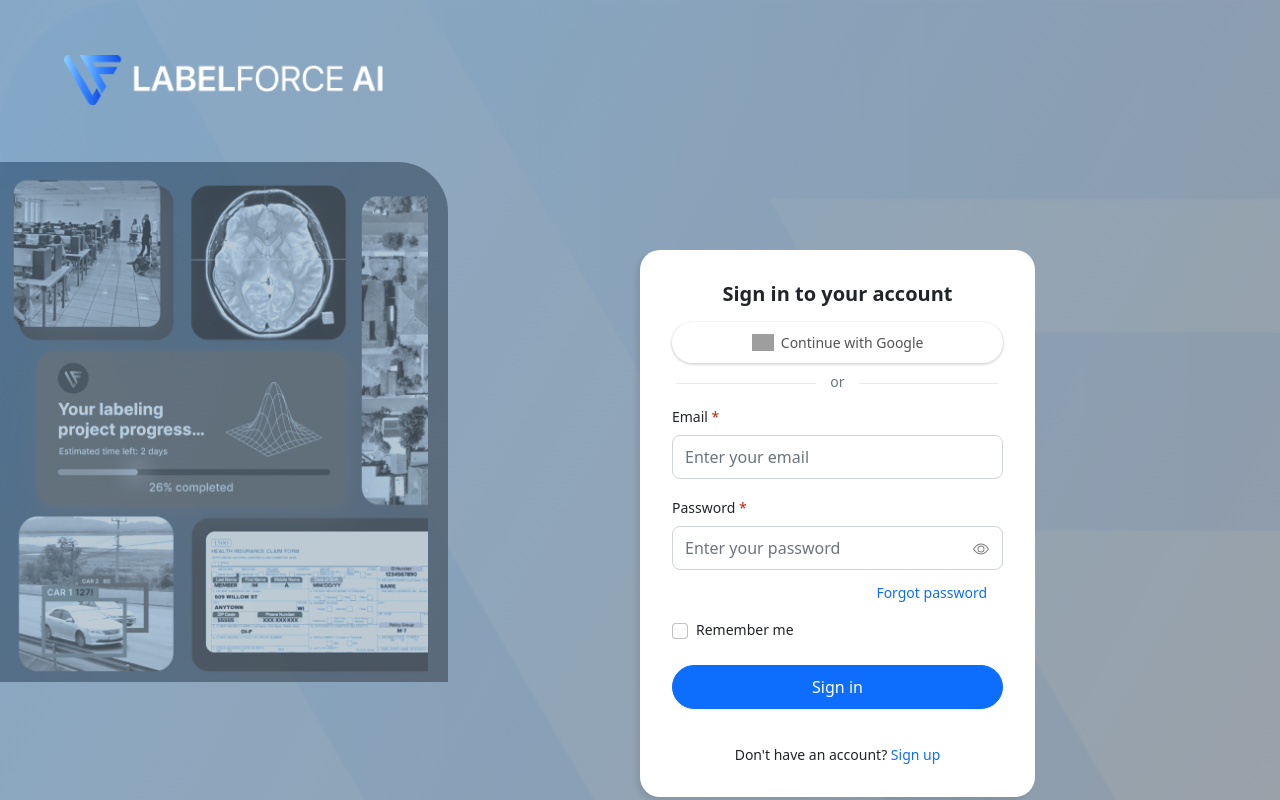
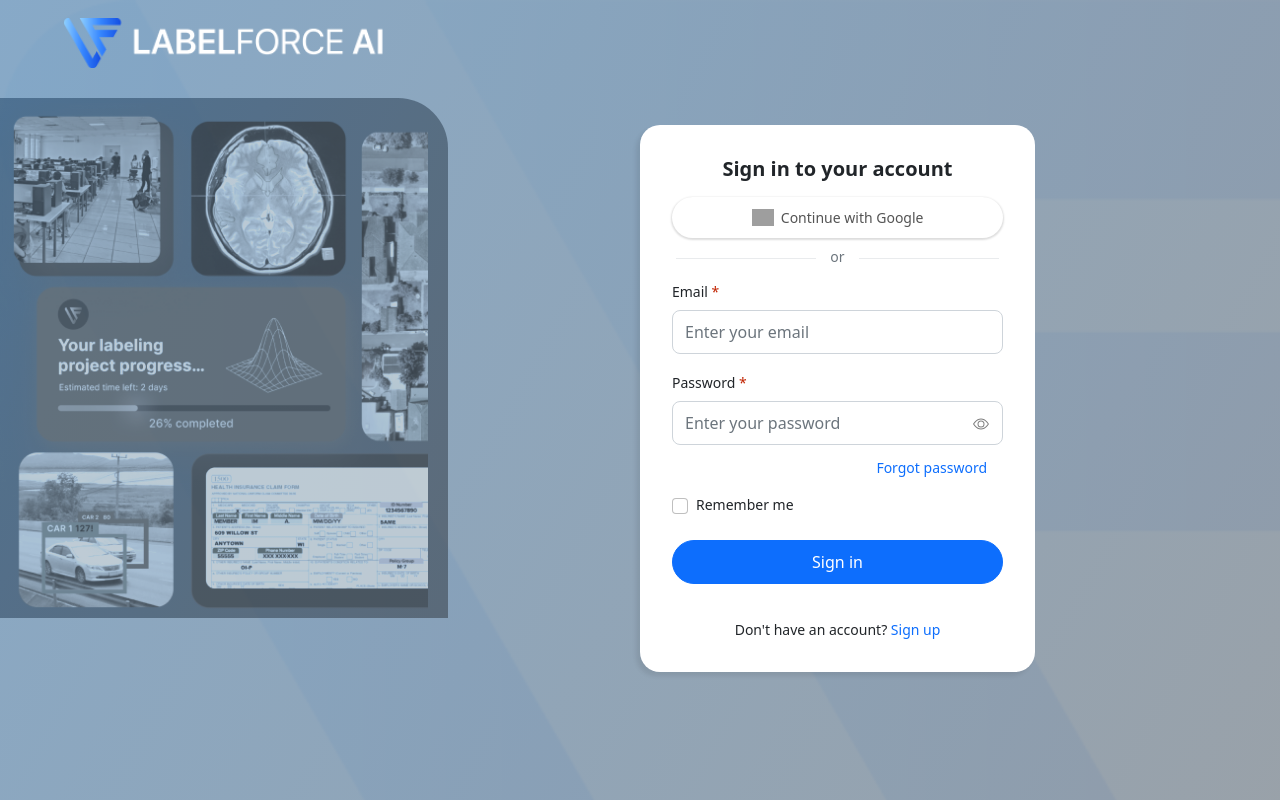
Before and after one commit to capellabpo/label-force-ai, a Vue app: page /login in a window 1280 px wide. Built offline with nearby package versions, Linux system fonts and the light colour scheme; grey boxes are pictures that could not be loaded.

Commit message:
Made adjustments for login components.

```diff
--- a/src/assets/css/custom.css
+++ b/src/assets/css/custom.css
@@ -1,3 +1,7 @@
+#app {
+    width: 100%;
+}
+
 body {
     background-image: linear-gradient(119deg, rgba(55, 112, 163, 0.6),
     rgba(85, 99, 112, 0.6)
@@ -80,7 +84,7 @@ body {
             width: 395px;
             display: block;
             position: absolute;
-            top: 240px;
+            top: 115px;
         }
     }
 
@@ -116,7 +120,7 @@ body {
             width: 395px;
             display: block;
             position: absolute;
-            top: 240px;
+            top: 115px;
             left: 50%;
 
 
@@ -133,7 +137,7 @@ body {
     flex-direction: row;
     flex-wrap: wrap;
     align-items: center;
-    justify-content: center;
+    justify-content: space-between;
     align-content: center;
     margin-top: auto;
     max-width: 100%;
@@ -367,8 +371,9 @@ body {
     margin: -12px;
 
     .app-title {
-        margin: 35px 0px 0px 0px;
-        padding: 2rem;
+        margin: 30px;
+        /* margin: 35px 0px 0px 0px; */
+        /* padding: 2rem; */
 
         .label-force-logo {
             width: 40vh;
@@ -379,7 +384,7 @@ body {
         background-color: #292C33;
         width: 670px;
         border-radius: 0px 50px 0px 0px;
-        margin-top: 25px;
+        /* margin-top: 25px; */
         width: 35vw;
         min-width: 395px;
         background-image: linear-gradient(119deg, rgba(55, 112, 163, 0.6),
```
